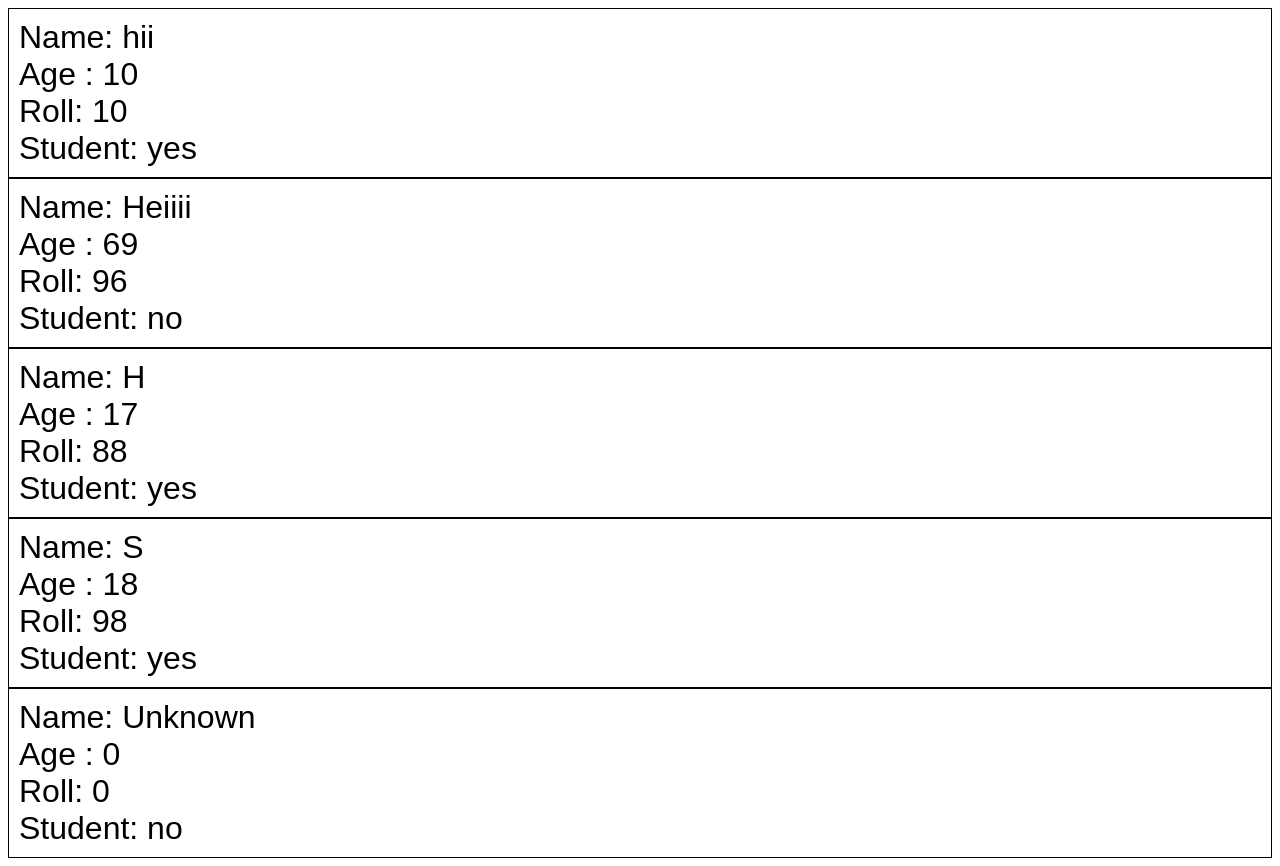
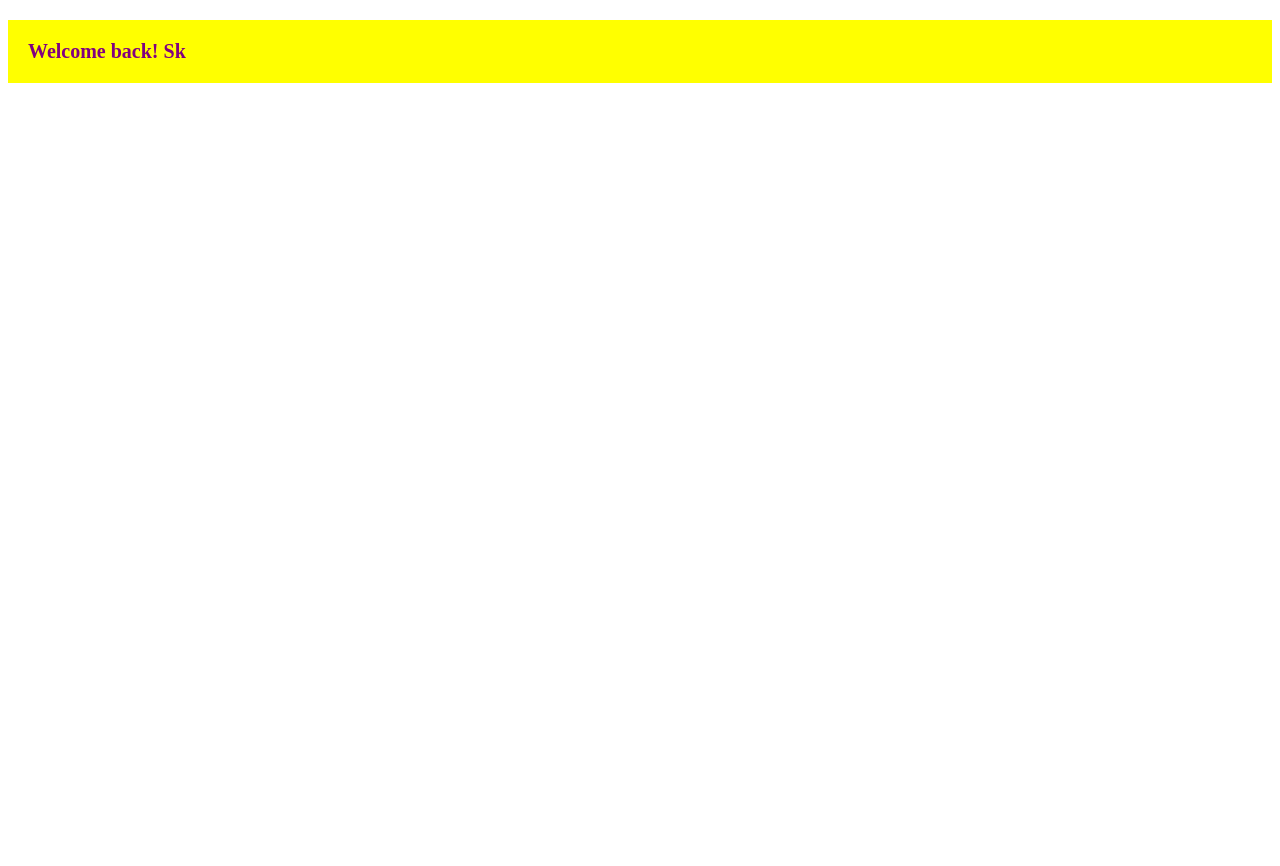
Before and after one commit to shravan-g-k/learn-react, a React (Vite) app: page / in a window 1280 px wide. After the commit the page ends 800 px from the top, so only its background shows below. Built offline with nearby package versions, Linux system fonts and the light colour scheme.

Commit message:
conditional rendering

```diff
--- a/src/App.jsx
+++ b/src/App.jsx
@@ -1,13 +1,10 @@
-import Student from "./Student";
+import UserGreeting from "./UserGreeting";
 
 function App() {
   return (
     <>
-      <Student name = "hii" age = {10} roll = {10} isStudent = {true} />
-      <Student name = "Heiiii" age = {69} roll = {96} isStudent = {false} />
-      <Student name = "H" age = {17} roll = {88} isStudent = {true} />
-      <Student name = "S" age = {18} roll = {98} isStudent = {true} />
-      <Student/>
+      <UserGreeting name = "Sk" isLoggedIn = {true} />
+
     </>
   );
 }
--- a/src/Student.jsx
+++ /dev/null
@@ -1,24 +0,0 @@
-import PropTypes from 'prop-types'
-function Student(props) {
-    return <div className="student">
-        <p>Name: {props.name}</p>
-        <p>Age : {props.age}</p>
-        <p>Roll: {props.roll}</p>
-        <p>Student: {props.isStudent ? "yes" : "no"}</p>
-    </div>
-}
-
-Student.propTypes = {
-    name: PropTypes.string,
-    age: PropTypes.number,
-    roll: PropTypes.number,
-    isStudent: PropTypes.bool
-}
-
-Student.defaultProps = {
-    name: "Unknown",
-    age: 0,
-    roll: 0,
-    isStudent: false
-}
-export default Student
--- /dev/null
+++ b/src/UserGreeting.jsx
@@ -0,0 +1,24 @@
+import PropTypes from 'prop-types';
+
+function UserGreeting(props) {
+    const userGreeting = <p className="user-greeting">Welcome back! {props.name}</p>
+    const signup = <p className="signup">Please sign up.</p>
+    if (props.isLoggedIn) {
+        return userGreeting
+    }
+
+    return signup
+
+}
+
+UserGreeting.proptypes = {
+    name: PropTypes.string,
+    isLoggedIn: PropTypes.bool
+}
+
+UserGreeting.defaultProps = {
+    name: "Unknown",
+    isLoggedIn: false
+}
+
+export default UserGreeting
--- a/src/index.css
+++ b/src/index.css
@@ -1,10 +1,15 @@
-.student {
-  font-family: Arial, Helvetica, sans-serif;
-  font-size: 2em;
-  padding: 10px;
-  border: 1px solid black;
+.user-greeting{
+  color: purple;
+  font-weight: bold;
+  font-size: 20px;
+  background-color: yellow;
+  padding: 20px;
 }
 
-.student p {
-  margin: 0;
+.signup{
+  color: red;
+  font-weight: bold;
+  font-size: 20px;
+  background-color: yellow;
+  padding: 20px;
 }
```
